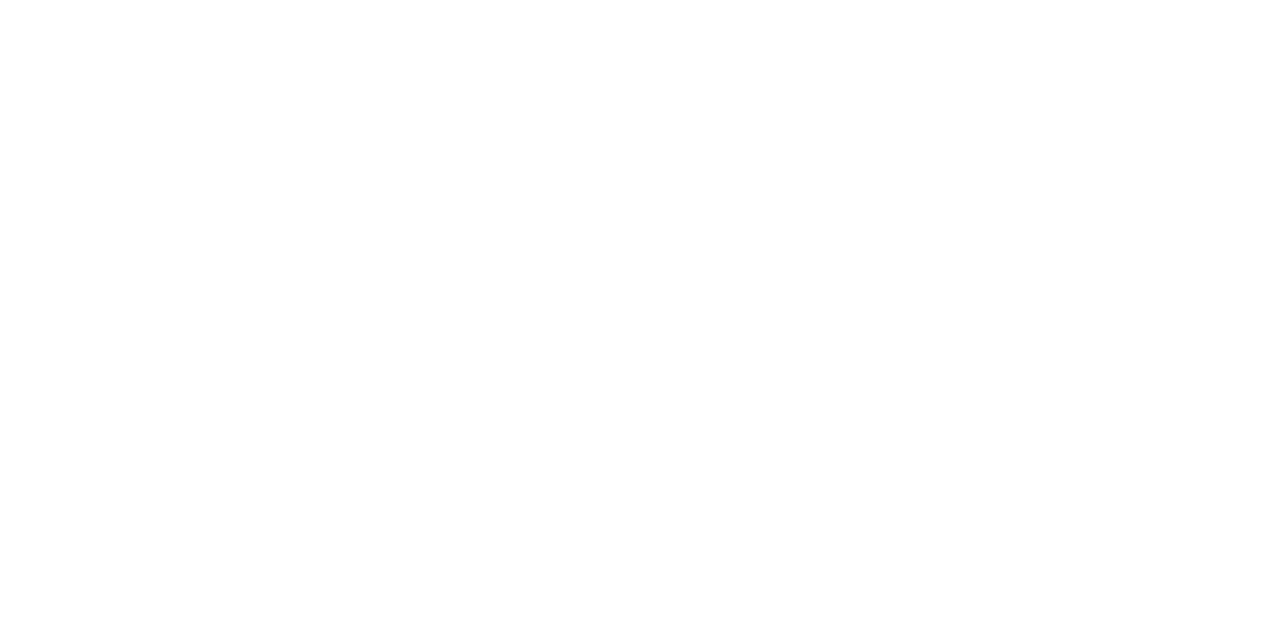
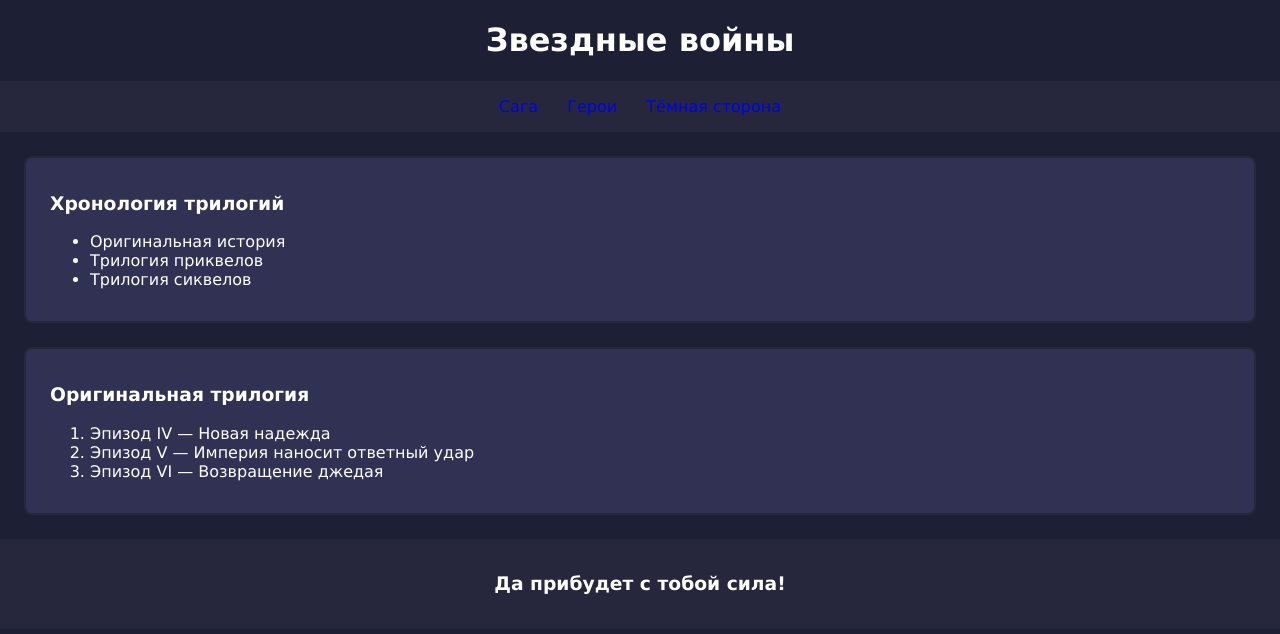
Before and after one commit to js-tasks-ru/htmlcss-20250313_tatyana32, a website: page 02-dz0/01-semantic-mockup/solution.html in a window 1280 px wide. Drawn offline with Linux system fonts and the light colour scheme.

Commit message:
Добавила задачу 1 в д/з 2

```diff
--- a/02-dz0/01-semantic-mockup/solution.html
+++ b/02-dz0/01-semantic-mockup/solution.html
@@ -1,4 +1,77 @@
 <!DOCTYPE html>
 <html lang="ru">
-    <!-- Ваше решение -->
+<head>
+  <meta charset="UTF-8">
+  <title>Семантическая разметка страницы</title>
+  <style>
+    body {
+        font-family: Verdana, Geneva, Tahoma, sans-serif;
+        color: white;
+        background-color:#1D1F35;
+        margin: 0;
+    }
+
+    header {
+        text-align: center;
+    }
+
+    nav, footer {
+        background-color:#26273D;
+        padding: 16px 0;
+        text-align: center;
+    }
+
+    nav a:not(:last-child) {
+        margin-right: 24px;
+    }
+
+    nav a {
+        text-decoration: none;
+    }
+
+    main {
+        padding: 0 24px 24px;
+    }
+
+    article {
+        background-color:#313253;
+        border: 2px solid #26273D;
+        border-radius: 8px;
+        padding: 16px 24px;
+        margin-top: 24px;
+    }
+
+  </style>
+</head>
+<body>
+    <header>
+        <h1>Звездные войны</h1>
+    </header>
+    <nav>
+        <a href="1">Сага</a>
+        <a href="2">Герои</a>
+        <a href="3">Тёмная сторона</a>
+    </nav>
+    <main>
+        <article>
+           <h3>Хронология трилогий</h2>
+           <ul>
+              <li>Оригинальная история</li>
+              <li>Трилогия приквелов</li>
+              <li>Трилогия сиквелов</li>
+            </ul>
+        </article>
+        <article>
+            <h3>Оригинальная трилогия</h2>
+            <ol>
+                <li>Эпизод IV — Новая надежда</li>
+                <li>Эпизод V — Империя наносит ответный удар</li>
+                <li>Эпизод VI — Возвращение джедая</li>
+            </ol>
+        </article>
+    </main>
+    <footer>
+        <h3>Да прибудет с тобой сила!</h3>
+    </footer>
+</body>
 </html>
```
